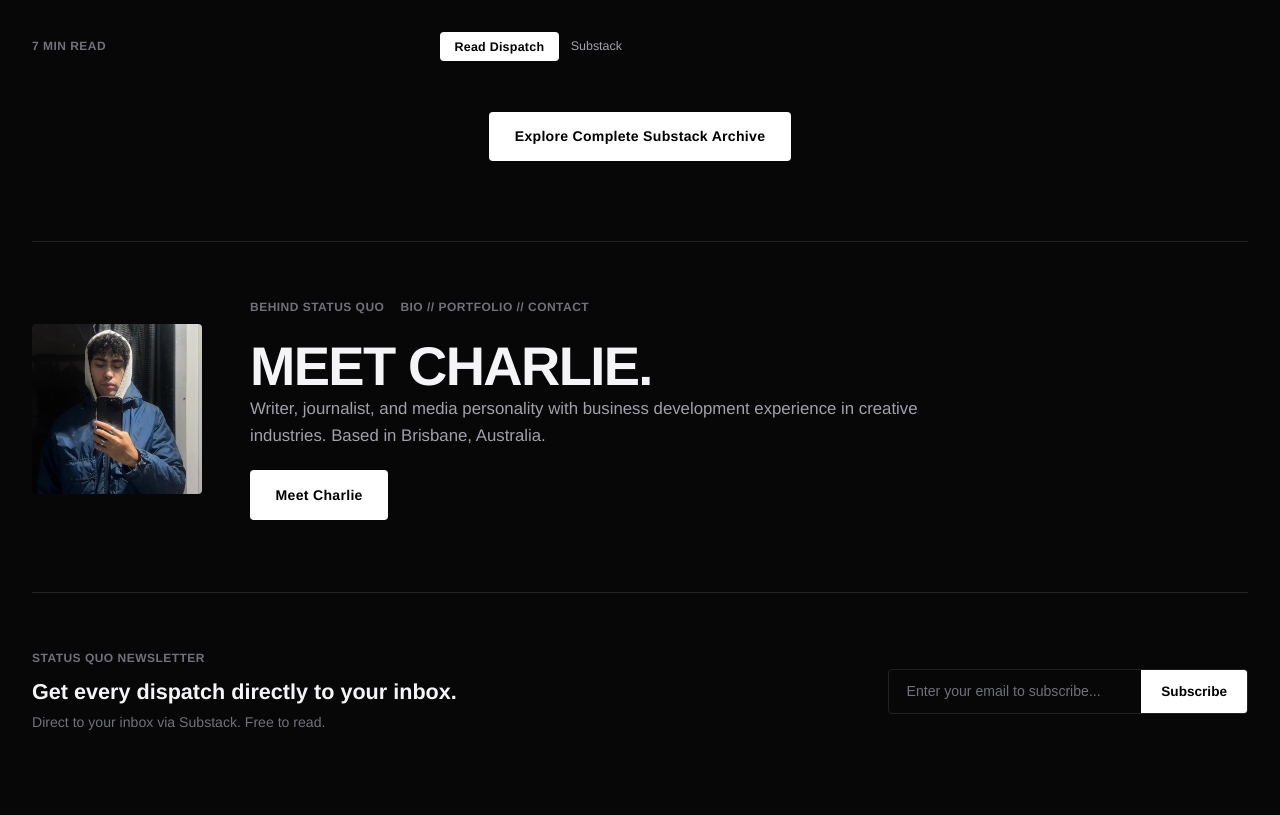
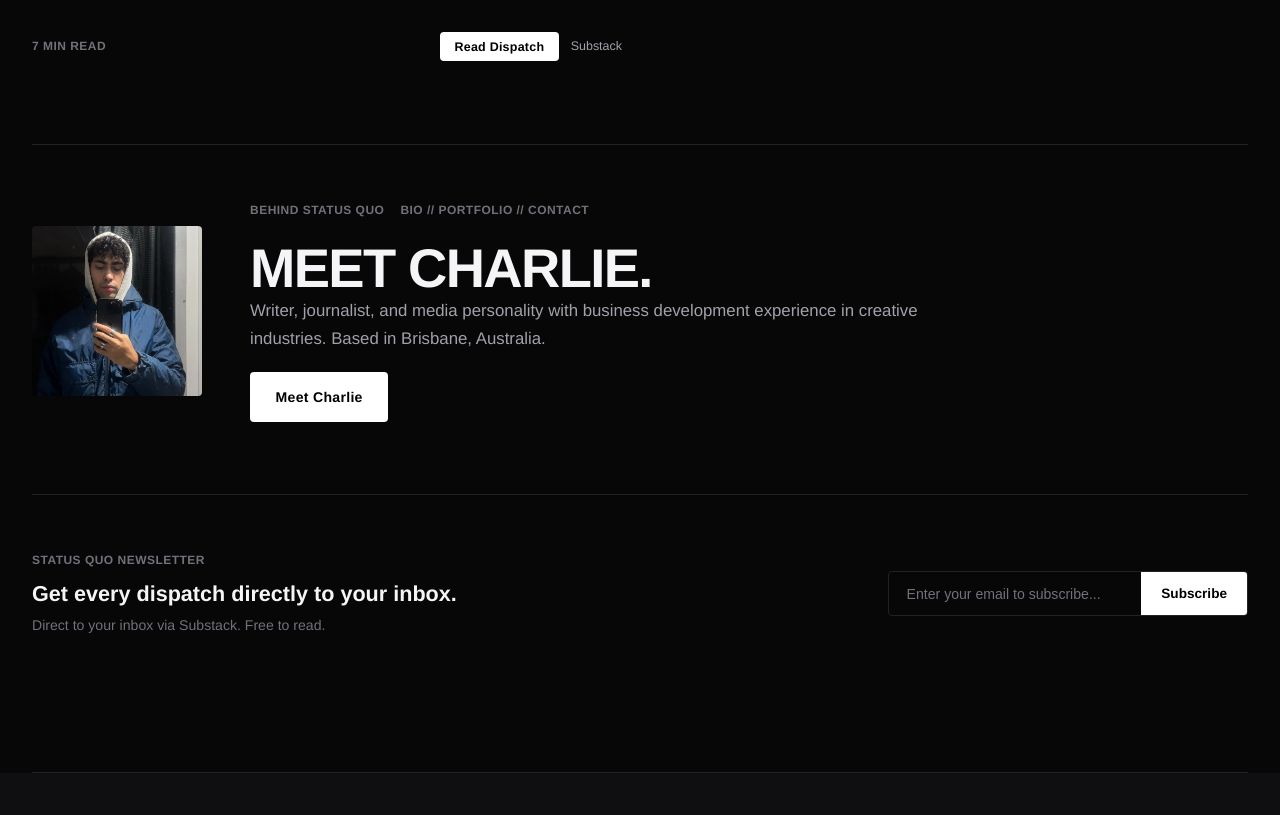
Before and after one commit to ABAM-RECORDS/STATUS-QUO, a plain HTML site: page index.html in a window 1280 px wide. Shown: the part 3406-4221 px from the top of the page. Drawn offline with Linux system fonts and the light colour scheme.

Commit message:
Remove Explore Complete Substack Archive button from landing page

```diff
--- a/index.html
+++ b/index.html
@@ -102,12 +102,6 @@
         <!-- Articles Grid (Injected via script.js) -->
         <div class="articles-grid" id="articles-feed">
           <!-- Dynamically populated from posts-data.js -->
-        </div>
-
-        <div class="dispatches-footer-cta">
-          <a href="https://cheerscharlie.substack.com/archive" target="_blank" rel="noopener noreferrer" class="btn-minimal">
-            <span>Explore Complete Substack Archive</span>
-          </a>
         </div>
 
         <!-- ===================================================================
```
